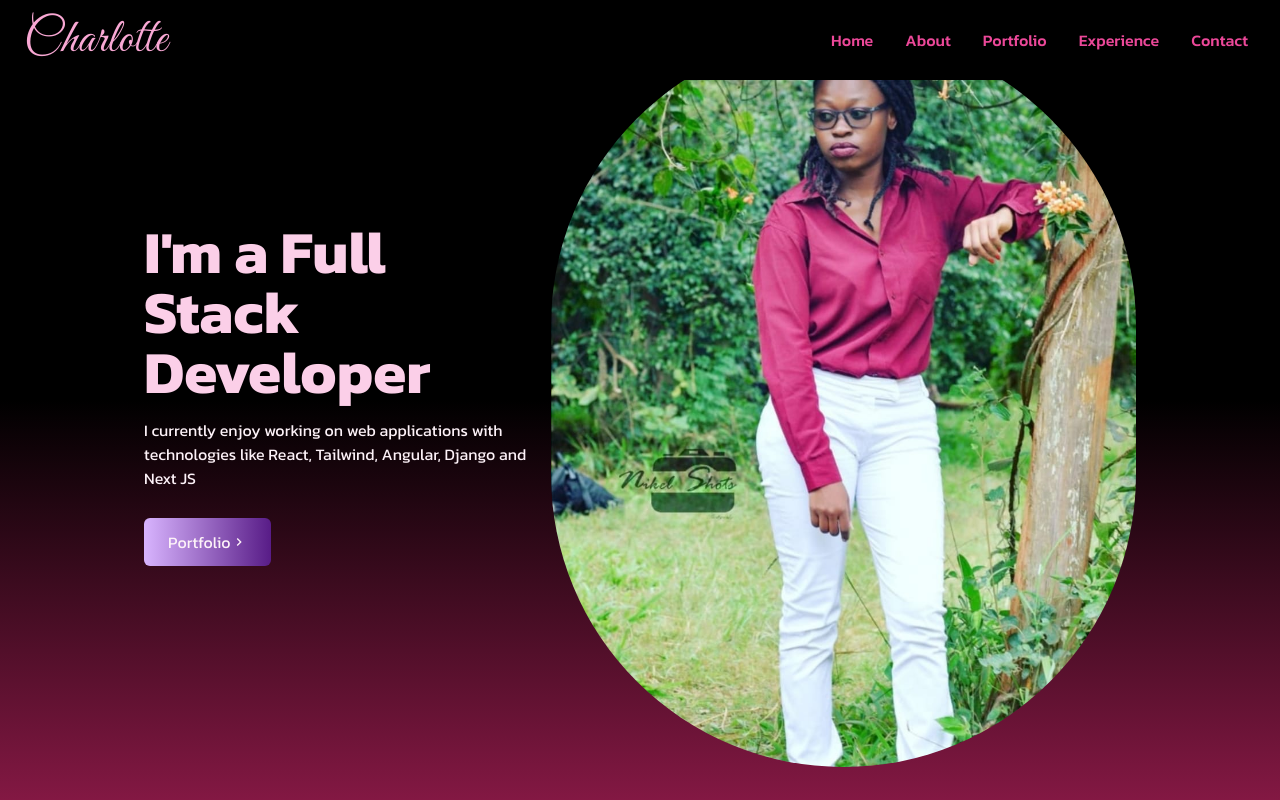
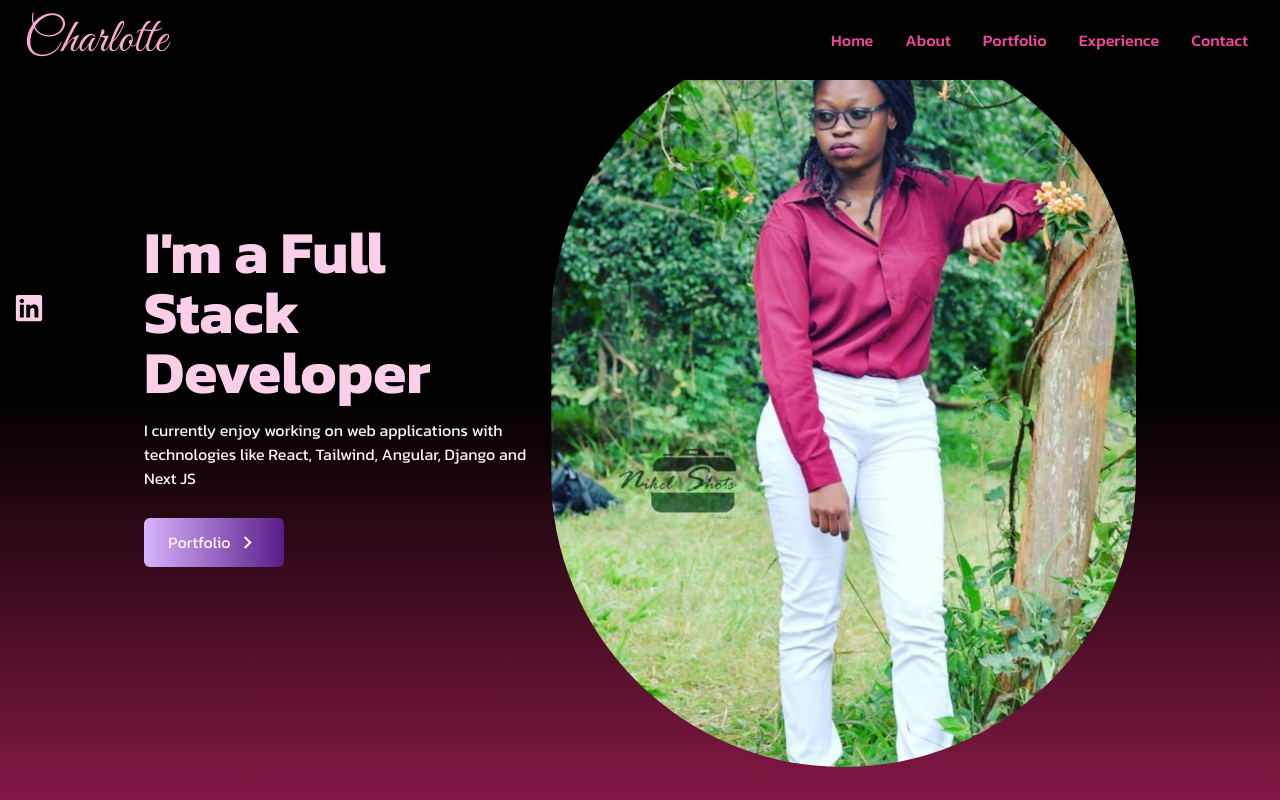
Before and after one commit to Charlotte-Natasha/Digital..Journey, a React (Create React App) app: page / in a window 1280 px wide. Built offline with nearby package versions, Linux system fonts and the light colour scheme.

Commit message:
added socials file and styled the icon

```diff
--- a/src/App.js
+++ b/src/App.js
@@ -1,5 +1,6 @@
 import Home from "./components/Home";
 import Navbar from "./components/Navbar";
+import Socials from "./components/Socials";
 
 
 
@@ -8,6 +9,7 @@ function App() {
     <div >
       <Navbar/>
       <Home/>
+      <Socials/>
     </div>
   );
 }
--- a/src/components/Home.jsx
+++ b/src/components/Home.jsx
@@ -12,9 +12,9 @@ const Home = () => {
                     <p className='text-pink-50 py-4 max-w-md'> I currently enjoy working on web applications with technologies like React, Tailwind, Angular, Django and Next JS</p>
 
                     <div>
-                        <button className='text-pink-50 w-fill px-6 py-3 my-3 flex items-center rounded-md bg-gradient-to-r from-purple-300 to-purple-900'>
+                        <button className='group text-pink-50 w-fill px-6 py-3 my-3 flex items-center rounded-md bg-gradient-to-r from-purple-300 to-purple-900 cursor-pointer'>
                             Portfolio
-                            <span><MdKeyboardArrowRight/></span>
+                            <span className='group-hover:rotate-90 duration-300'><MdKeyboardArrowRight size={25} className='ml-1'/></span>
                         </button>
                     </div>
                 </div>
--- /dev/null
+++ b/src/components/Socials.jsx
@@ -0,0 +1,22 @@
+import React from 'react'
+import { FaGithub, FaLinkedin } from 'react-icons/fa'
+import { HiOutlineMail } from 'react-icons/hi'
+import { BsFillPersonLinesFill } from 'react-icons/hi'
+
+const Socials = () => {
+    return (
+        <div className='flex flex-col top-[35%] left-0 fixed'>
+            <ul>
+            <li className='flex justify-between items-center w-40 h-14 px-4 bg-black ml-[-100px] hover:ml-[-10px] hover:rounded-md duration-300'>
+                <a href="https://www.linkedin.com/in/charlotte-natasha" className='flex justify-between items-center w-full text-pink-200' target='blank'>
+                    <>
+                        Linkedin <FaLinkedin size={30}/>
+                    </>
+                </a>
+            </li>
+            </ul>
+        </div>
+    )
+}
+
+export default Socials
```
